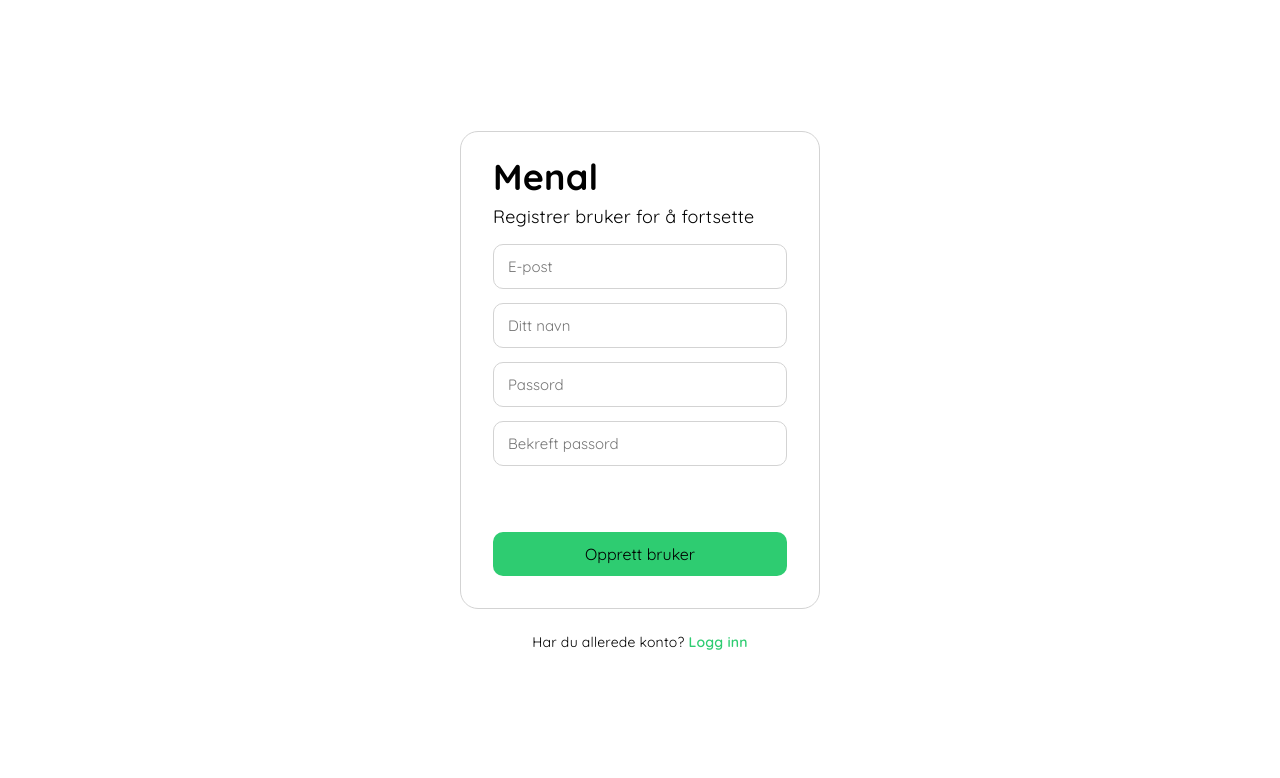
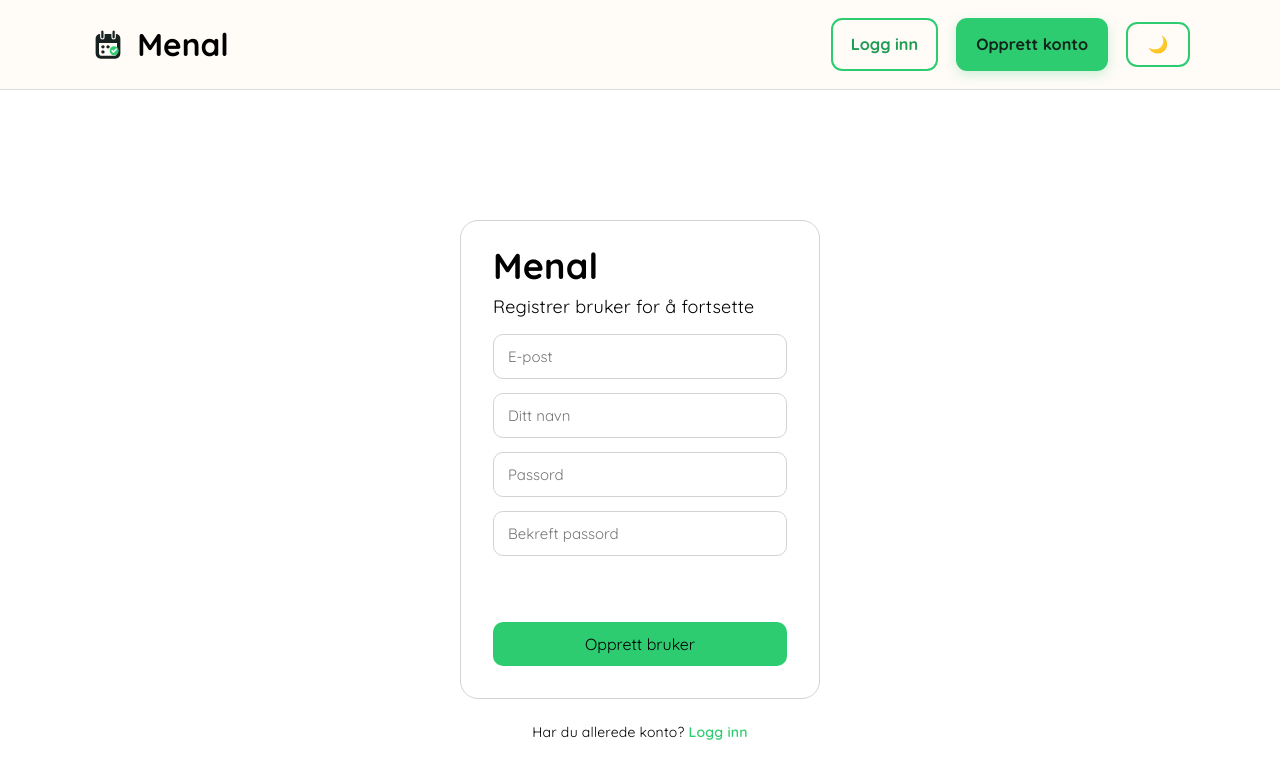
Before and after one commit to eiriklerdalen/Menal, a React (Vite) app in the folder menal/: page /register in a window 1280 px wide. Shown: the top 778 px of the page. Built offline with nearby package versions, Linux system fonts and the light colour scheme; no server answers.

Commit message:
lagt til landingheader til RegisterPage

```diff
--- a/menal/src/frontend/layout/App.tsx
+++ b/menal/src/frontend/layout/App.tsx
@@ -24,7 +24,7 @@ function App() {
         />
       } />
       <Route path="/login" element={ <LoginPage darkMode={ darkMode } setDarkMode={ setDarkMode }/> } />
-      <Route path="/register" element={<RegisterPage darkMode={ darkMode } />} />
+      <Route path="/register" element={<RegisterPage darkMode={ darkMode } setDarkMode={ setDarkMode }/>} />
 
       <Route
         path="/*"
--- a/menal/src/frontend/pages/register/RegisterPage.tsx
+++ b/menal/src/frontend/pages/register/RegisterPage.tsx
@@ -2,6 +2,8 @@ import { useState } from "react";
 import { useNavigate } from "react-router-dom";
 
 import type { SubmitEvent } from "react";
+
+import LandingHeader from "../landing/LandingHeader.tsx";
 
 import { useAuth } from "../../hooks/useAuth.ts";
 
@@ -12,9 +14,10 @@ import "./RegisterPage.css"
 
 type RegisterPageProps = {
     darkMode: boolean;
+    setDarkMode: (value: boolean) => void;
 }
 
-function RegisterPage({ darkMode }: RegisterPageProps) {
+function RegisterPage({ darkMode, setDarkMode }: RegisterPageProps) {
     const { login: authLogin } = useAuth();
 
     const navigate = useNavigate();
@@ -47,6 +50,12 @@ function RegisterPage({ darkMode }: RegisterPageProps) {
     }
 
     return (
+        <>
+            <LandingHeader
+                darkMode={ darkMode }
+                setDarkMode={ setDarkMode }
+            />
+
             <div className={`register-page ${darkMode ? "dark-mode" : ""}`}>
                 <form className="register-card" onSubmit={handleRegistration}>
                     <h1>Menal</h1>
@@ -102,6 +111,7 @@ function RegisterPage({ darkMode }: RegisterPageProps) {
                     </span>
                 </p>
             </div>
+        </>
     )
 }
 
```
Lines whose indentation alone changed are shown as unchanged.
